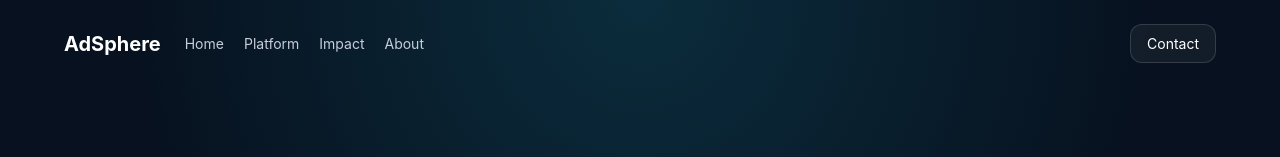
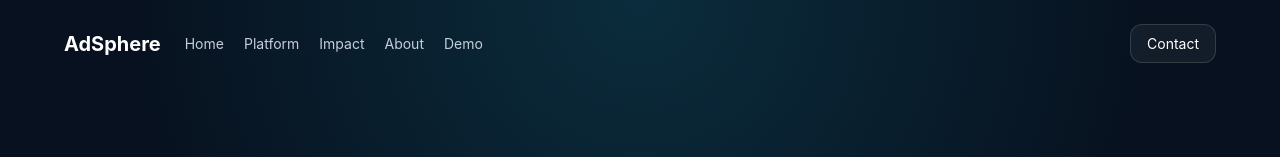
Before and after one commit to parcelacexp/adsphere-platform, a React (Vite) app: page / in a window 1280 px wide. Shown: the top 157 px of the page. Built offline with nearby package versions, Linux system fonts and the light colour scheme.

Commit message:
Update App.jsx

```diff
--- a/src/App.jsx
+++ b/src/App.jsx
@@ -12,6 +12,7 @@ function Layout({ children }) {
           <Link to="/platform">Platform</Link>
           <Link to="/impact">Impact</Link>
           <Link to="/about">About</Link>
+          <Link to="/demo">Demo</Link>
         </nav>
         <Link className="contact-btn" to="/contact">
           Contact
```
